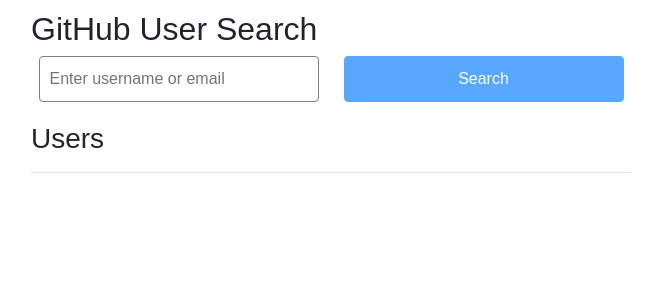
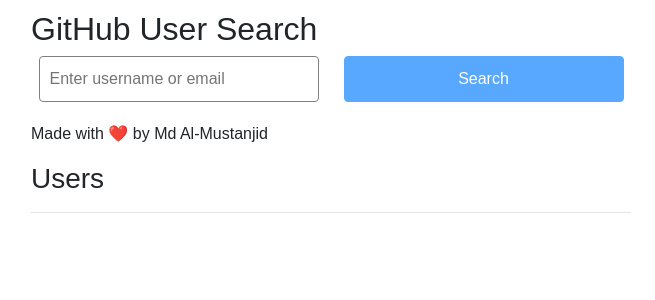
Before and after one commit to mustanjid/githubProfileSearch, a React (Create React App) app: page / in a window 1280 px wide. Shown: the top 300 px of the page, without its empty margins (309-964 px from the left). Built offline with nearby package versions, Linux system fonts and the light colour scheme.

Commit message:
author info added

```diff
--- a/src/components/search.js
+++ b/src/components/search.js
@@ -85,6 +85,7 @@
 
 function Form({ onSubmit, onChange, value }) {
   return (
+    <div>
     <form className="search-form" onSubmit={onSubmit}>
       <input
         id="search"
@@ -95,5 +96,7 @@
       />
       <button type="submit" disabled={!value} className="btn btn-primary">Search</button>
     </form>
+      <p>Made with ❤️ by Md Al-Mustanjid</p>
+    </div>
   );
 }
```
